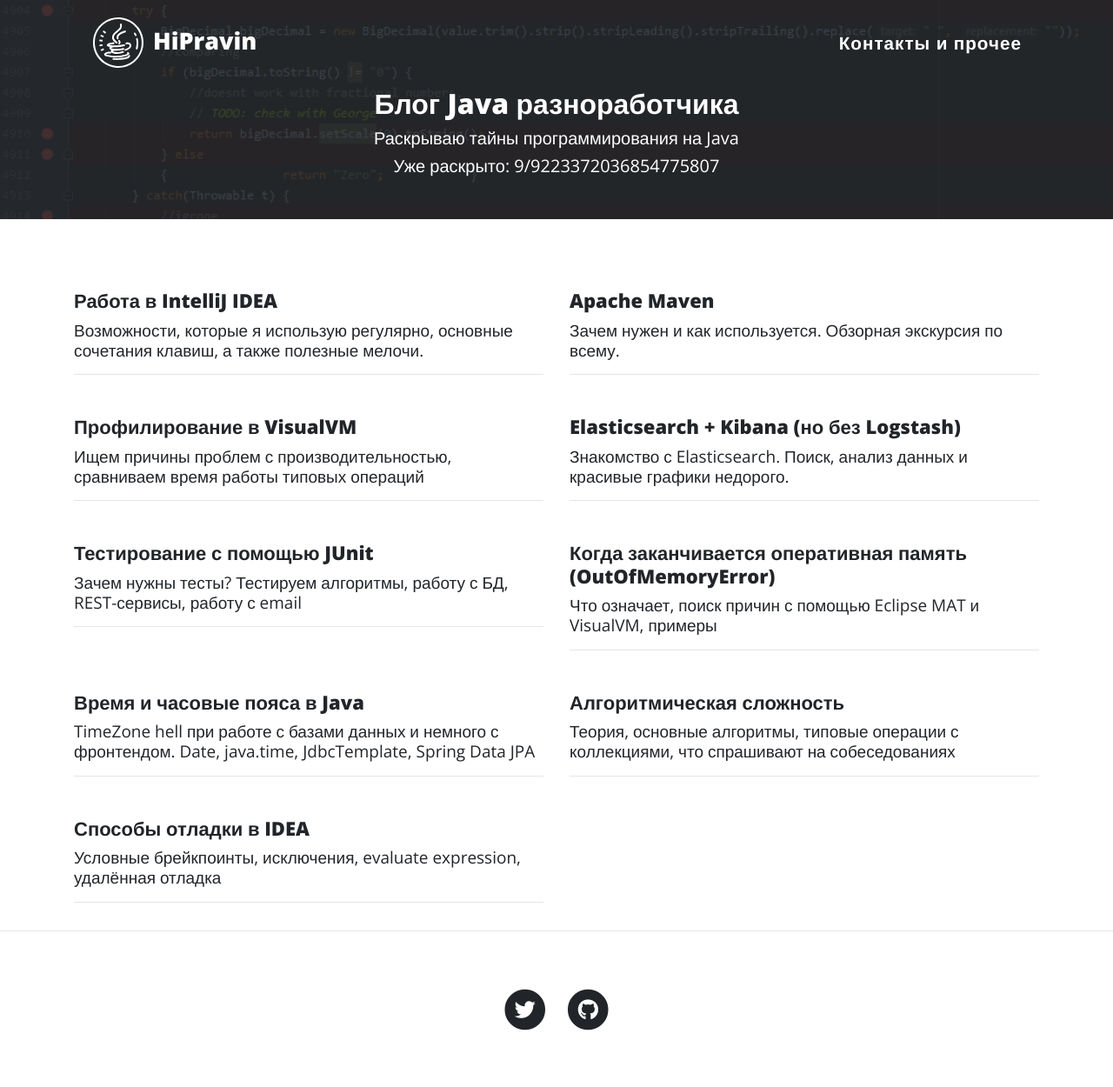
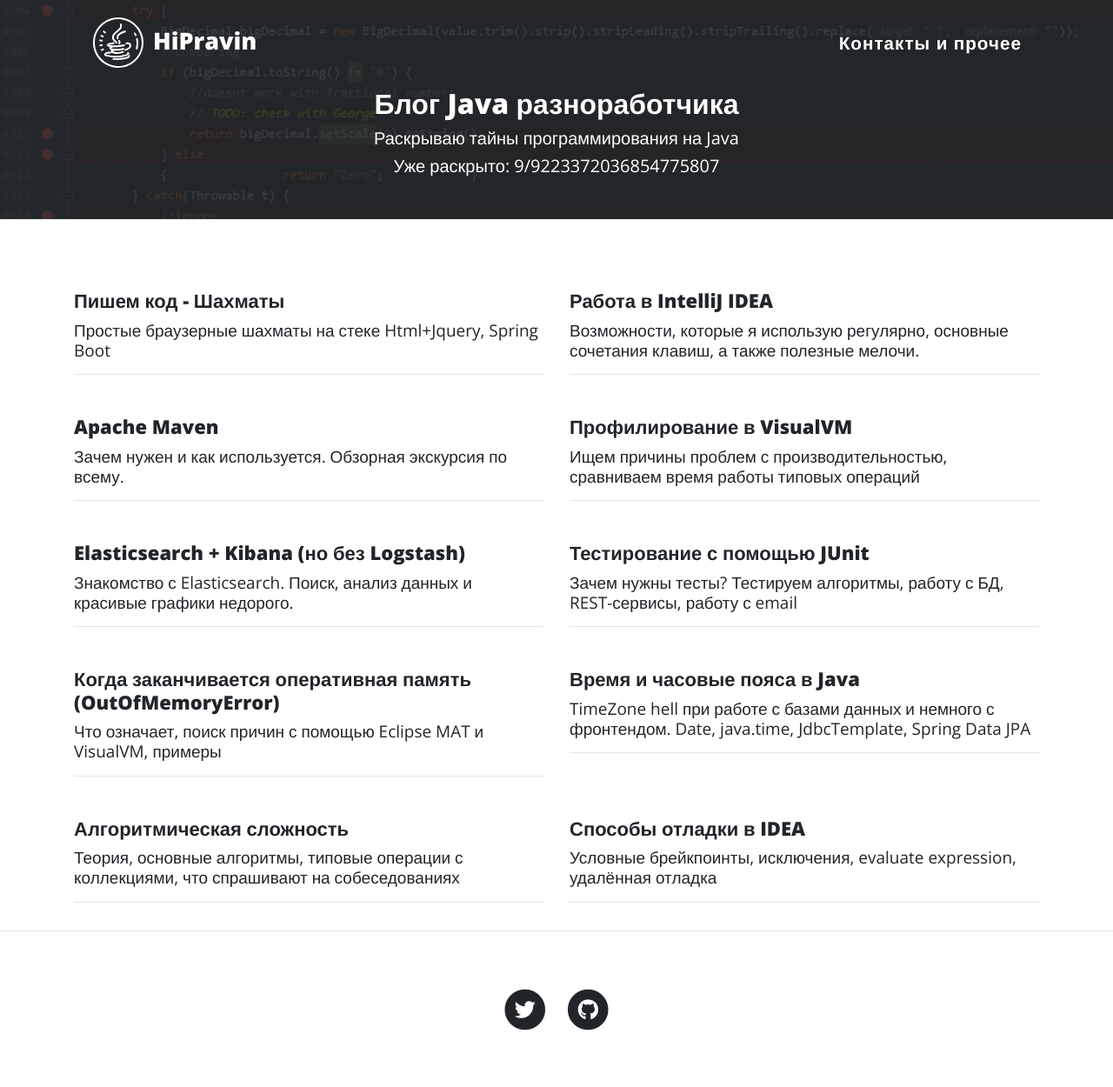
Before and after one commit to hipravin/hipravin.github.io, a Jekyll site: the page built from index.html, in a window 1280 px wide. Shown: the whole page at 87% size. Built offline with Jekyll 4.4.1, drawn with Linux system fonts in a browser that asks for light colours.

Commit message:
chess in progress...

```diff
--- a/_layouts/default.html
+++ b/_layouts/default.html
@@ -21,6 +21,7 @@
 
     <link href="/css/clean-blog.css" rel="stylesheet">
     <link href="/css/main.css" rel="stylesheet">
+    <link href="/css/chess.css" rel="stylesheet">
 
 </head>
 
--- /dev/null
+++ b/_posts/2020-04-15-chess.html
@@ -0,0 +1,267 @@
+---
+layout: post
+title: Пишем код - Шахматы
+excerpt: Простые браузерные шахматы на стеке Html+Jquery, Spring Boot
+---
+
+<p>
+    Предыстория: когда-то давно я реализовывал шахматы в качестве лабораторной работы во время обучения.
+    Тогда целью была практика работы с сетевымм взаимодействиями посредством сокетов Unix, а также изучение ООП, так как реализация была на C++.
+    Играли через терминал shell, а вместо фигур были буквы. Но все правила и даже шахматный таймер были реализованы строго.
+    Сейчас я хочу повторить то же, но уже на Java. Постараюсь соблюдать процесс, которому бы я следовал, если бы это был не пример для блога,
+    а полноценная коммерческая разработка.
+
+</p>
+
+<h4>
+    Сервер (Back-end)
+</h4>
+
+
+
+
+
+
+
+<p>
+    ...
+    Хочется, чтобы каждый класс и метод был настолько простым, прямолинейным и понятным, насколько это возможно.
+    Вторая цель - попробовать реализовать правила сразу без ошибок. Достичь этого попробуем потратив больше времени на проработку дизайна движка.
+    Также будем отдавать предпочтение простым конструкциям перед сложными но более оптимальными. Зато потом сэкономим время на поиске ошибок в бесконечных "ифах"
+    (сложных многоуровневых проверках if - else).
+
+
+</p>
+
+
+
+
+
+
+<h4>
+    Фронтенд (Front-end)
+</h4>
+
+<p>
+    Теперь приступим к реализации интерфейса. Как правило, во внутренних корпоративных системах фронтендом могут заниматься Java разработчики.
+    В таких приложения от сайта не требуется работать во всех браузерах на всех устройствах, иметь красивые современные стили и анимации и так далее.
+    В общем, интерфейс должен быть функциональным и рабочим, но конкурировать ни с кем не приходится. Если же нужен качественный, можно сказать, профессиональный сайт для широкой аудитории,
+    то чаще его разрабатывает отдельная команда.
+</p>
+
+<p>
+    Для наших шахмат попробуем реализовать простой функциональный интерфейс без изысков, но и не в стиле 90-x, по возможности.
+    Тем не менее, вполне вероятно, что мы распределили задачи по разработке бэкенда и фронтенда между сотрудниками отдела.
+    Поэтому будем исходить из предположения, что сервер ещё не готов, максимум существует REST интерфейс,
+    который поддерживает несколько простых вызовов, чтобы мы могли сориентироваться по формату данных.
+</p>
+
+<p>
+    Для начала создадим минимальный набор файлов: index.html, main.js, main.css, а также скопируем bootstrap и jquery. Пока что все файлы помещаем в корень директории static.
+    Если файлы будут множиться, создам отдельные директории для Javascript или CSS файлов. Так же сразу в index.html добавляем минимальный head, пустой body м подключаем css и js.
+</p>
+
+<p>
+    Теперь подумаем над задачей. Я думаю, что лучше сначала сконцентрироваться на "движке" - отображении шахматной доски и фигур, обработку общения с сервером и совершение ходов.
+    Начало игры, поиск противников а также реализацию шахматных часов пока отложим. Эту часть работы можно выполнить максимально изолированно, пока остальные требования будут, возможно, уточняться.
+    Также, по первому впечатлению, это самая технически сложная и объёмная часть.
+</p>
+
+<p>
+    Как же отобразить шахматное поле? Можно воспользоваться canvas - будем рисовать все границы, линии и фигуры самостоятельно.
+    Canvas позволит нарисовать всё, что угодно, но кажется слишком сложно, долго и муторно.
+    Если можно сделать отображение на чистом html - это было бь лучше. Какие возможности интерфейса нам нужны?
+</p>
+<ol>
+    <li>Доска - всегда 8*8, никак не трансформируется</li>
+    <li>Ход - клик на одно поле, подсветка полей, на которые можно переместить фигуру м клик на второе поле</li>
+    <li>Поле - квадрат фиксированного размера, чёрное или белое, может содержать одну из шести шахматных фигур</li>
+</ol>
+
+<p>
+    Кажется, используя дивы или таблицы, вполне можно удовлетворить все требования.
+    Давайте попробуем сформировать такую таблицу, пока что без фигур. Вспомним тех задание:
+</p>
+<p>
+    <img class="code-snapshot" src="/img/posts/chess/board1.png"
+         alt="картинки нет, но вы держитесь"/>
+</p>
+
+<p>
+    Так, само поле 8*8, но ещё есть обозначения по краям - то есть заведём таблицу 10*10. Для начала из пары строк:
+</p>
+
+
+
+<p>
+    {% highlight html %}
+
+    <table class="table-bordered">
+        <tr>
+            <td></td><td>a</td><td>b</td><td>c</td><td>d</td><td>e</td><td>f</td><td>g</td><td>h</td><td></td>
+        </tr>
+        <tr>
+            <td>8</td>
+            <td></td><td></td><td></td><td></td><td></td><td></td><td></td><td></td><td>8</td>
+        </tr>
+    </table>
+    {% endhighlight %}
+</p>
+<div class="container">
+   <div class="row">
+       <table class="table-bordered">
+           <tr>
+               <td></td><td>a</td><td>b</td><td>c</td><td>d</td><td>e</td><td>f</td><td>g</td><td>h</td><td></td>
+           </tr>
+           <tr>
+               <td>8</td>
+               <td></td><td></td><td></td><td></td><td></td><td></td><td></td><td></td><td>8</td>
+           </tr>
+       </table>
+   </div>
+</div>
+
+<p>
+    Вроде получается, но сразу понятно, что нам нужно контролировать размеры ячеек и отличать чёрные от белых.
+    Поэтому проставим css классы cell, cell-white, cell-black в таблице и объявим их в main.css с минимальными настройками.
+</p>
+
+<p>
+    {% highlight html %}
+    <tr>
+         <td>8</td>
+         <td class="cell cell-black"></td>
+         <td class="cell cell-white"></td>
+    ...
+    {% endhighlight %}
+    {% highlight css %}
+     .cell {
+         width: 60px;
+         height: 60px;
+     }
+     .cell-white {
+         background-color: #ffff80;
+     }
+     .cell-black {
+        background-color: #a3a264;
+     }
+   {% endhighlight %}
+    Я выбрал цвета с оттенком желтого. Хочу, чтобы было похоже на старые советские деревянные лакированные шахматы.
+    Результат:
+
+</p>
+
+<div class="container">
+    <div class="row">
+        <table class="table-bordered">
+            <tr>
+                <td></td>
+                <td>a</td>
+                <td>b</td>
+                <td>c</td>
+                <td>d</td>
+                <td>e</td>
+                <td>f</td>
+                <td>g</td>
+                <td>h</td>
+                <td></td>
+            </tr>
+            <tr>
+                <td>8</td>
+                <td class="cell cell-black"></td>
+                <td class="cell cell-white"></td>
+                <td class="cell cell-black"></td>
+                <td class="cell cell-white"></td>
+                <td class="cell cell-black"></td>
+                <td class="cell cell-white"></td>
+                <td class="cell cell-black"></td>
+                <td class="cell cell-white"></td>
+                <td>8</td>
+            </tr>
+        </table>
+    </div>
+</div>
+
+<p>
+    Буквы не по центру, лишние границы по краям, в остальном движемся верно. Подобные мелочи оставлю за кадром.
+    Давайте ещё добавим фигуры и подсветку полей, на которую можно перемещать фигуру и фигур под боем, а также выбранной фигуры.
+    Изображения возьмём векторные и наличие фигуры на поле будет определяться css стилем или data атрибутами, а не содержимым ячейки таблицы.
+    Так будет проще изменять состояние, потому что не нужно создавать или удалять html элементы.
+    Я выбрал data атрибуты, по сути для подобных целей они идеально подходят.
+</p>
+
+<p>
+    {% highlight html %}
+    <td class="cell cell-black" data-piece="bishop-black"></td>
+    <td class="cell cell-white" data-piece-state="move"></td>
+    <td class="cell cell-black"></td>
+    <td class="cell cell-white" data-piece-state="eat"></td>
+    <td class="cell cell-black"></td>
+    <td class="cell cell-white" data-piece-state="selected"></td>
+    {% endhighlight %}
+
+    {% highlight css %}
+    td[data-piece='bishop-black']{
+       background-image: url("/img/posts/chess/bishop.svg");
+       background-size: contain;
+    }
+
+    td[data-piece-state='selected']{
+       border: 5px solid black !important; ;
+    }
+
+    td[data-piece-state='eat']{
+      border: 5px solid red !important;
+    }
+
+    td[data-piece-state='move']{
+        border: 5px solid green !important;
+    }
+    {% endhighlight %}
+</p>
+
+<div class="container">
+    <div class="row">
+        <table class="table-bordered">
+            <tr style="text-align: center">
+                <td></td>
+                <td>a</td>
+                <td>b</td>
+                <td>c</td>
+                <td>d</td>
+                <td>e</td>
+                <td>f</td>
+                <td>g</td>
+                <td>h</td>
+                <td></td>
+            </tr>
+            <tr>
+                <td>8</td>
+                <td class="cell cell-black" data-piece="bishop-black"></td>
+                <td class="cell cell-white" data-piece-state="move"></td>
+                <td class="cell cell-black"></td>
+                <td class="cell cell-white" data-piece-state="eat"></td>
+                <td class="cell cell-black"></td>
+                <td class="cell cell-white" data-piece-state="selected"></td>
+                <td class="cell cell-black"></td>
+                <td class="cell cell-white"></td>
+                <td>8</td>
+            </tr>
+        </table>
+    </div>
+</div>
+
+<p>
+    Выглядит неплохо. Не получается пока обойтись одной svg картинкой для каждой фигуры, вероятно придётся
+    отдельно иметь bishop-black.svg и bishop-white.svg (fill:white почему-то не помогает). Опять же, не зацикливаемся на подобных мелочах.
+</p>
+
+<p>
+    Таким образом мы определили основные необходимые html элементы и стили и можем заняться динамической манипуляцией этими данными в JS.
+    Работу по улучшению визуальной компоненты можно оставить на потом или передать кому-то. Нужно учитывать ограничения времени и приоритеты задач.
+    Неровные границы или плохо сочетающиеся цвета нам простят и преподаватель на зачёте и пользователи сервиса, если основной функционал будет работать на отлично, но не наоборот.
+</p>
+
+<p>
+
+</p>
--- /dev/null
+++ b/css/chess.css
@@ -0,0 +1,27 @@
+.cell {
+    width: 60px;
+    height: 60px;
+}
+.cell-white {
+    background-color: #ffff80;
+}
+.cell-black {
+    background-color: #a3a264;
+}
+
+td[data-piece='bishop-black']{
+    background-image: url("/img/posts/chess/bishop.svg");
+    background-size: contain;
+}
+
+td[data-piece-state='selected']{
+    border: 5px solid black !important; ;
+}
+
+td[data-piece-state='eat']{
+    border: 5px solid red !important;
+}
+
+td[data-piece-state='move']{
+    border: 5px solid green !important;
+}
```
Also changed, not shown: img/posts/chess/bishop.svg (added), img/posts/chess/board1.png (added).
